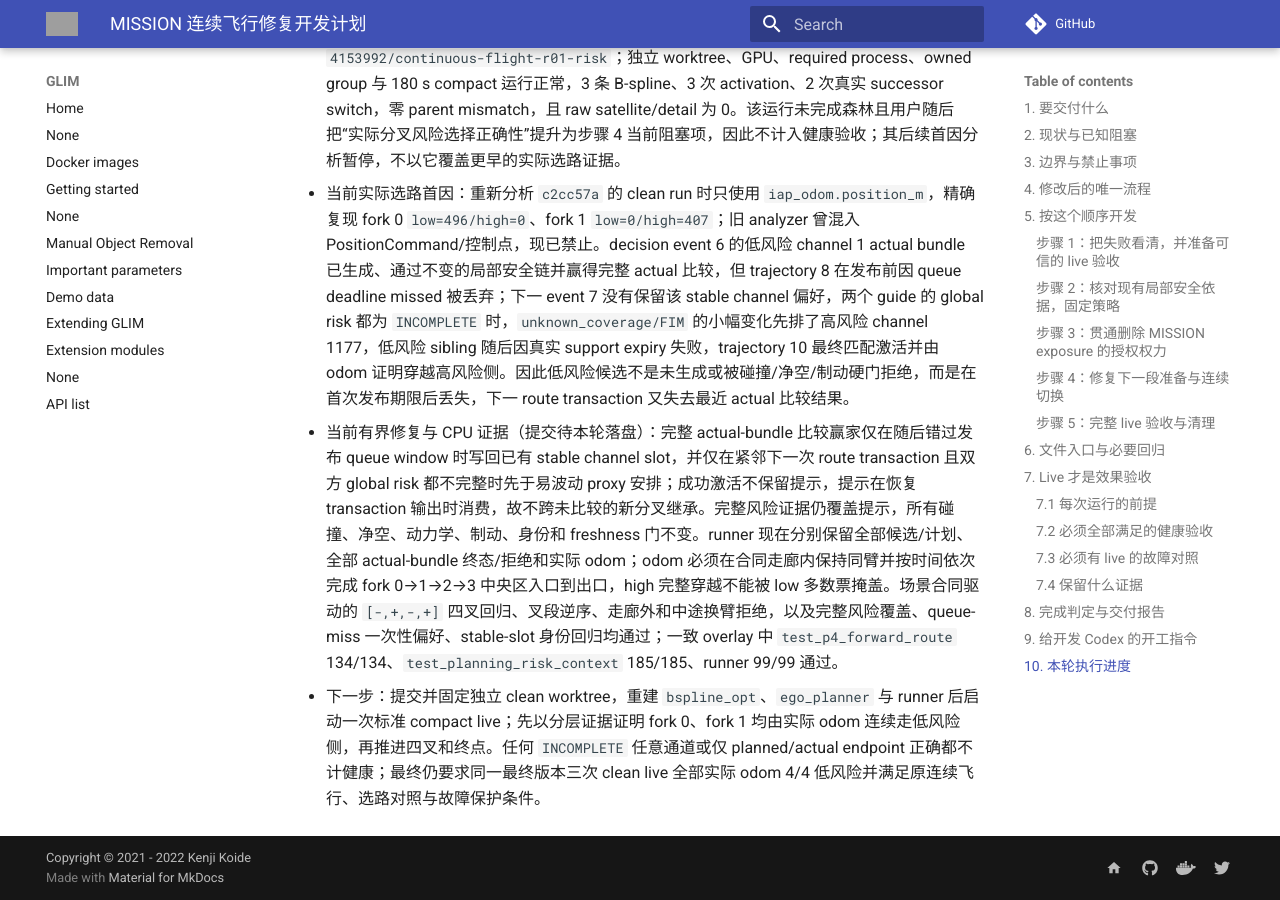
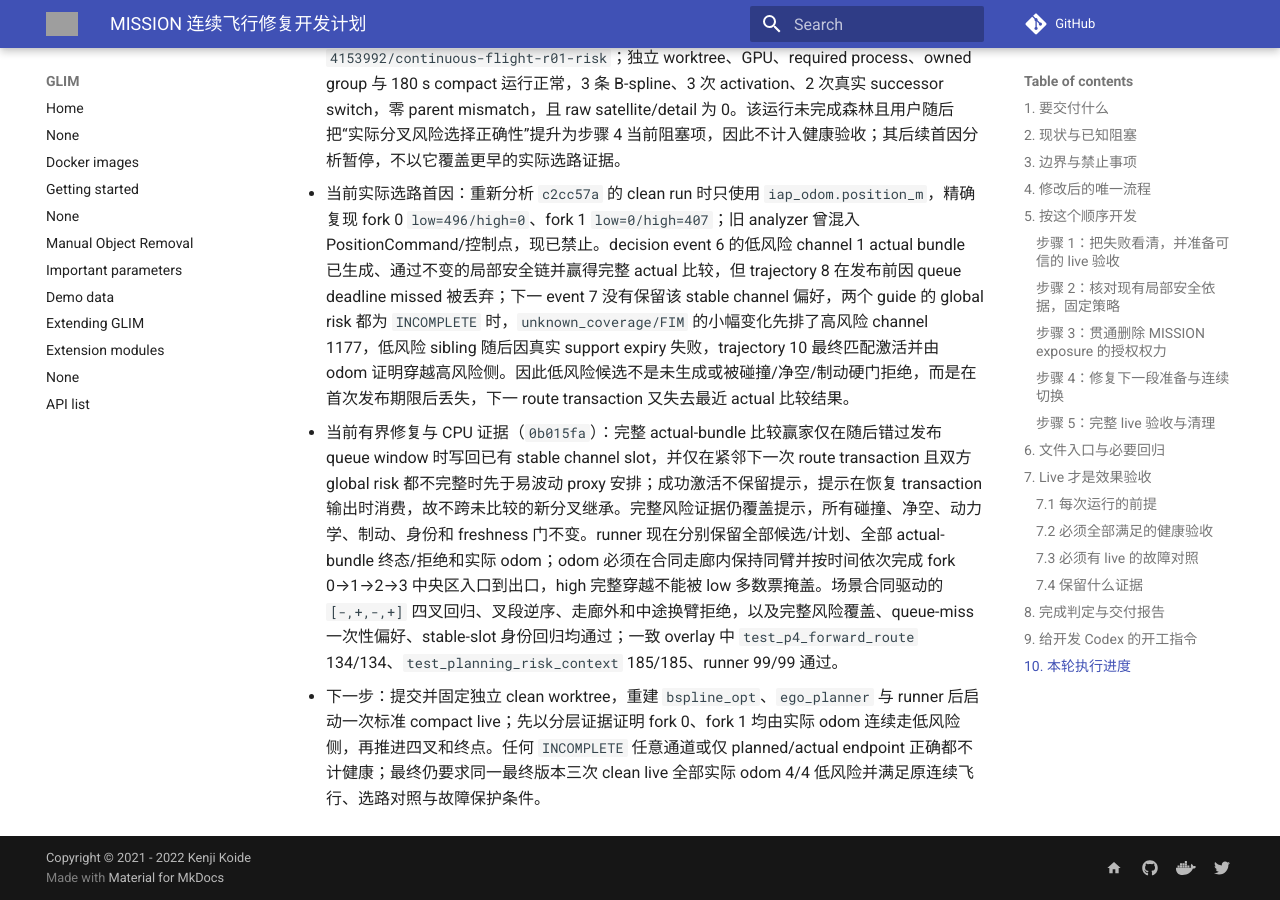
Before and after one commit to Printeger/iap, an MkDocs documentation site: the page built from docs/icra27/MISSION_CONTINUOUS_FLIGHT_IMPLEMENTATION_PLAN.md, in a window 1280 px wide and 900 px high, scrolled down 40620 px. Built offline with MkDocs 1.6.1 and Material for MkDocs 9.7.7, drawn with Linux system fonts in a browser that asks for light colours; nearby versions of some CDN libraries; comment, search, counter and statistics services are not loaded; grey boxes are pictures that could not be loaded.

Commit message:
docs(icra27): record fork selection fix

```diff
--- a/docs/icra27/MISSION_CONTINUOUS_FLIGHT_IMPLEMENTATION_PLAN.md
+++ b/docs/icra27/MISSION_CONTINUOUS_FLIGHT_IMPLEMENTATION_PLAN.md
@@ -256,7 +256,7 @@
 
 ## 10. 本轮执行进度
 
-- 提交：步骤 1 为 `83fddbc`、`9f27a05`、`f6761b8`、`784d3d3`、`a4a35e9`、`30426ac`、`ffc118b`；步骤 2 为 `a751d5f`、`641b3ad`；步骤 3 为 `93bd62c`；步骤 4 当前代码到 `c455bbb`（完整因果提交链见下述逐次 live 记录）；磁盘与证据策略为 `64f6764`、`b772ed9`（均基于计划提交 `e675443`）。用户历史文件 `docs/whatsnext.md` 保持未跟踪、未修改。
+- 提交：步骤 1 为 `83fddbc`、`9f27a05`、`f6761b8`、`784d3d3`、`a4a35e9`、`30426ac`、`ffc118b`；步骤 2 为 `a751d5f`、`641b3ad`；步骤 3 为 `93bd62c`；步骤 4 当前代码到 `0b015fa`（完整因果提交链见下述逐次 live 记录）；磁盘与证据策略为 `64f6764`、`b772ed9`（均基于计划提交 `e675443`）。用户历史文件 `docs/whatsnext.md` 保持未跟踪、未修改。
 - 完成项：步骤 1 已补全 optimizer/refinement/manager/FSM 首因，continuous-flight analyzer 已拒绝 guard 伪后继、身份或父子链不符、零速切换、命令断流、required process 提前退出、短程停车、终点悬停不足和未由 odom 穿越四叉。步骤 2 已确认生产路径统一复用 `LocalMotionAssurance`/`LocalClearanceEvaluator` 且必要输入缺失时 fail closed；森林配置仍为 tracking `0.15 m`、safety margin `0.20 m`、surface `0.02 m`、`uncalibrated_default_v1`，故后续证据只适用于仿真/开发，不能冒充部署标定。步骤 3 已移除 MISSION exposure 的独立拒绝/制动权并保留真实风险诊断和排序；STRICT、局部净空、support/freshness、身份、动力学与制动门不变。
 - 失败首因：基线轨迹 5 为 `SUCCESSOR_CURVE_PREPARATION_FAILED` 且旧 detail 泄漏初始化占位；轨迹 9 为 P5 重复累计 prior episode 后 exposure braking。原始证据：`results/icra27/dev_runs/interface_integration/run-20260926T050049Z-450628/full-r01-risk/exports/planner_p4_risk_astar_debug.csv.execution_events.csv` 及同目录 `stdout.log`。步骤 3 干净 live 已证明旧 exposure 不再制动，但第一 actual B-spline 因 `local_clearance_margin_not_positive` 被硬局部门拒绝，下一冻结通道又继承失败候选的 `HOLD_REQUIRED`，故未首航；`bspline_count=0` 和零位移是结果，不是首因。
 - live 证据：步骤 3 使用独立 worktree/build/install，在 `93bd62c78b6dc7af731b25c6e2a71794d02b14eb` 运行 180 s；GPU preflight 通过、required processes 未提前退出、launch exit 0，manifest 为 `git_worktree_clean=true`。目录：`/home/dev/ws_iap/live_worktrees/mission-step3/results/icra27/dev_runs/interface_integration/run-20260926T081255Z-633590`。该失败运行不计入最终健康三次。
@@ -391,5 +391,5 @@
 - 下一步：固定独立 worktree 到包含 `c455bbb` 与本进度记录的干净版本，重建并复跑一致回归后继续步骤 4 标准 compact live；先确认 freshness retry 不再绑定 attempt 0，并检查 full-search 替代候选的下一项真实认证结论。标准 live、连续飞行验证和最终三次健康验收一律关闭卫星明细（satellite limit 0）；仅一次明确首因的故障诊断可显式开启受限 raw detail，且不得计入验收。
 - `8186abd` 后续 compact live：目录 `/home/dev/ws_iap/live_worktrees/mission-step3/results/icra27/dev_runs/interface_integration/run-20260926T235902Z-4153992/continuous-flight-r01-risk`；独立 worktree、GPU、required process、owned group 与 180 s compact 运行正常，3 条 B-spline、3 次 activation、2 次真实 successor switch，零 parent mismatch，且 raw satellite/detail 为 0。该运行未完成森林且用户随后把“实际分叉风险选择正确性”提升为步骤 4 当前阻塞项，因此不计入健康验收；其后续首因分析暂停，不以它覆盖更早的实际选路证据。
 - 当前实际选路首因：重新分析 `c2cc57a` 的 clean run 时只使用 `iap_odom.position_m`，精确复现 fork 0 `low=496/high=0`、fork 1 `low=0/high=407`；旧 analyzer 曾混入 PositionCommand/控制点，现已禁止。decision event 6 的低风险 channel 1 actual bundle 已生成、通过不变的局部安全链并赢得完整 actual 比较，但 trajectory 8 在发布前因 queue deadline missed 被丢弃；下一 event 7 没有保留该 stable channel 偏好，两个 guide 的 global risk 都为 `INCOMPLETE` 时，`unknown_coverage/FIM` 的小幅变化先排了高风险 channel 1177，低风险 sibling 随后因真实 support expiry 失败，trajectory 10 最终匹配激活并由 odom 证明穿越高风险侧。因此低风险候选不是未生成或被碰撞/净空/制动硬门拒绝，而是在首次发布期限后丢失，下一 route transaction 又失去最近 actual 比较结果。
-- 当前有界修复与 CPU 证据（提交待本轮落盘）：完整 actual-bundle 比较赢家仅在随后错过发布 queue window 时写回已有 stable channel slot，并仅在紧邻下一次 route transaction 且双方 global risk 都不完整时先于易波动 proxy 安排；成功激活不保留提示，提示在恢复 transaction 输出时消费，故不跨未比较的新分叉继承。完整风险证据仍覆盖提示，所有碰撞、净空、动力学、制动、身份和 freshness 门不变。runner 现在分别保留全部候选/计划、全部 actual-bundle 终态/拒绝和实际 odom；odom 必须在合同走廊内保持同臂并按时间依次完成 fork 0→1→2→3 中央区入口到出口，high 完整穿越不能被 low 多数票掩盖。场景合同驱动的 `[-,+,-,+]` 四叉回归、叉段逆序、走廊外和中途换臂拒绝，以及完整风险覆盖、queue-miss 一次性偏好、stable-slot 身份回归均通过；一致 overlay 中 `test_p4_forward_route` 134/134、`test_planning_risk_context` 185/185、runner 99/99 通过。
+- 当前有界修复与 CPU 证据（`0b015fa`）：完整 actual-bundle 比较赢家仅在随后错过发布 queue window 时写回已有 stable channel slot，并仅在紧邻下一次 route transaction 且双方 global risk 都不完整时先于易波动 proxy 安排；成功激活不保留提示，提示在恢复 transaction 输出时消费，故不跨未比较的新分叉继承。完整风险证据仍覆盖提示，所有碰撞、净空、动力学、制动、身份和 freshness 门不变。runner 现在分别保留全部候选/计划、全部 actual-bundle 终态/拒绝和实际 odom；odom 必须在合同走廊内保持同臂并按时间依次完成 fork 0→1→2→3 中央区入口到出口，high 完整穿越不能被 low 多数票掩盖。场景合同驱动的 `[-,+,-,+]` 四叉回归、叉段逆序、走廊外和中途换臂拒绝，以及完整风险覆盖、queue-miss 一次性偏好、stable-slot 身份回归均通过；一致 overlay 中 `test_p4_forward_route` 134/134、`test_planning_risk_context` 185/185、runner 99/99 通过。
 - 下一步：提交并固定独立 clean worktree，重建 `bspline_opt`、`ego_planner` 与 runner 后启动一次标准 compact live；先以分层证据证明 fork 0、fork 1 均由实际 odom 连续走低风险侧，再推进四叉和终点。任何 `INCOMPLETE` 任意通道或仅 planned/actual endpoint 正确都不计健康；最终仍要求同一最终版本三次 clean live 全部实际 odom 4/4 低风险并满足原连续飞行、选路对照与故障保护条件。
```
